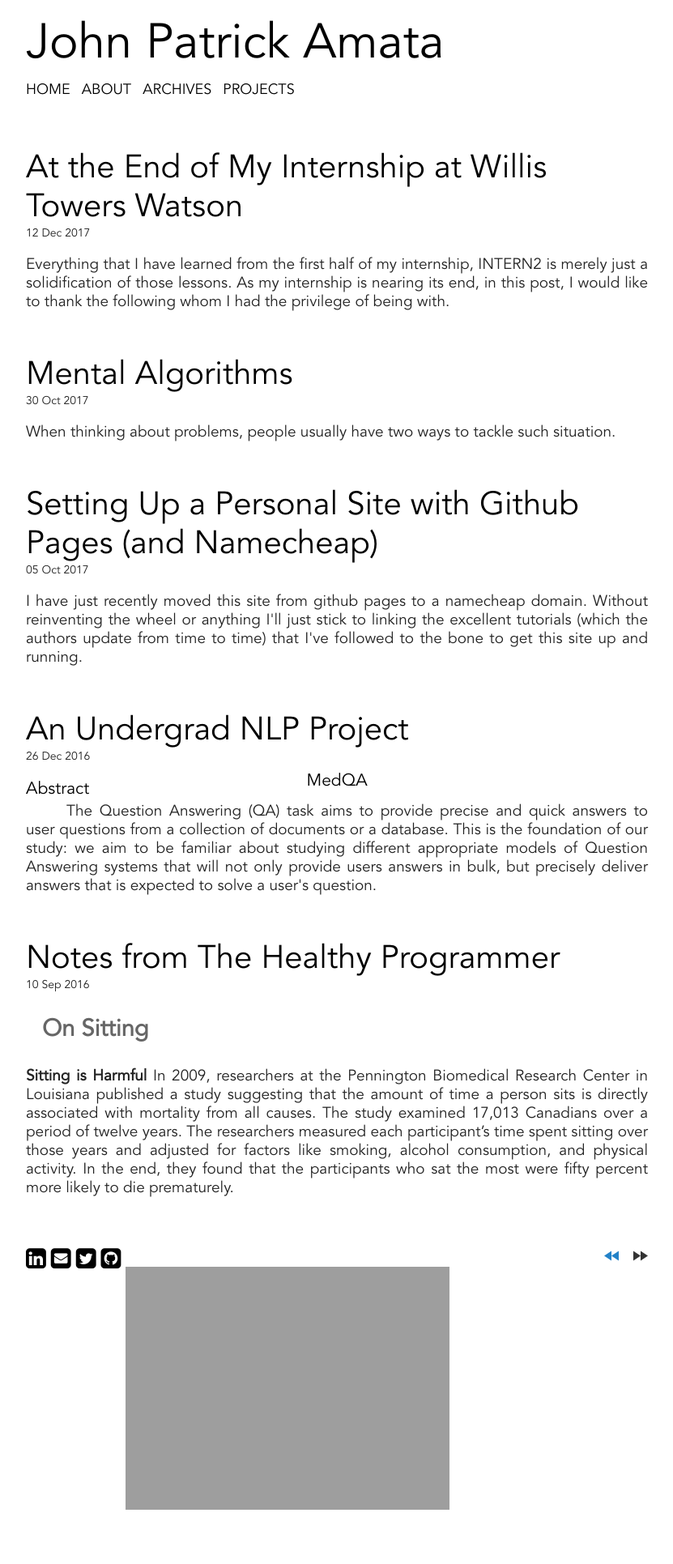
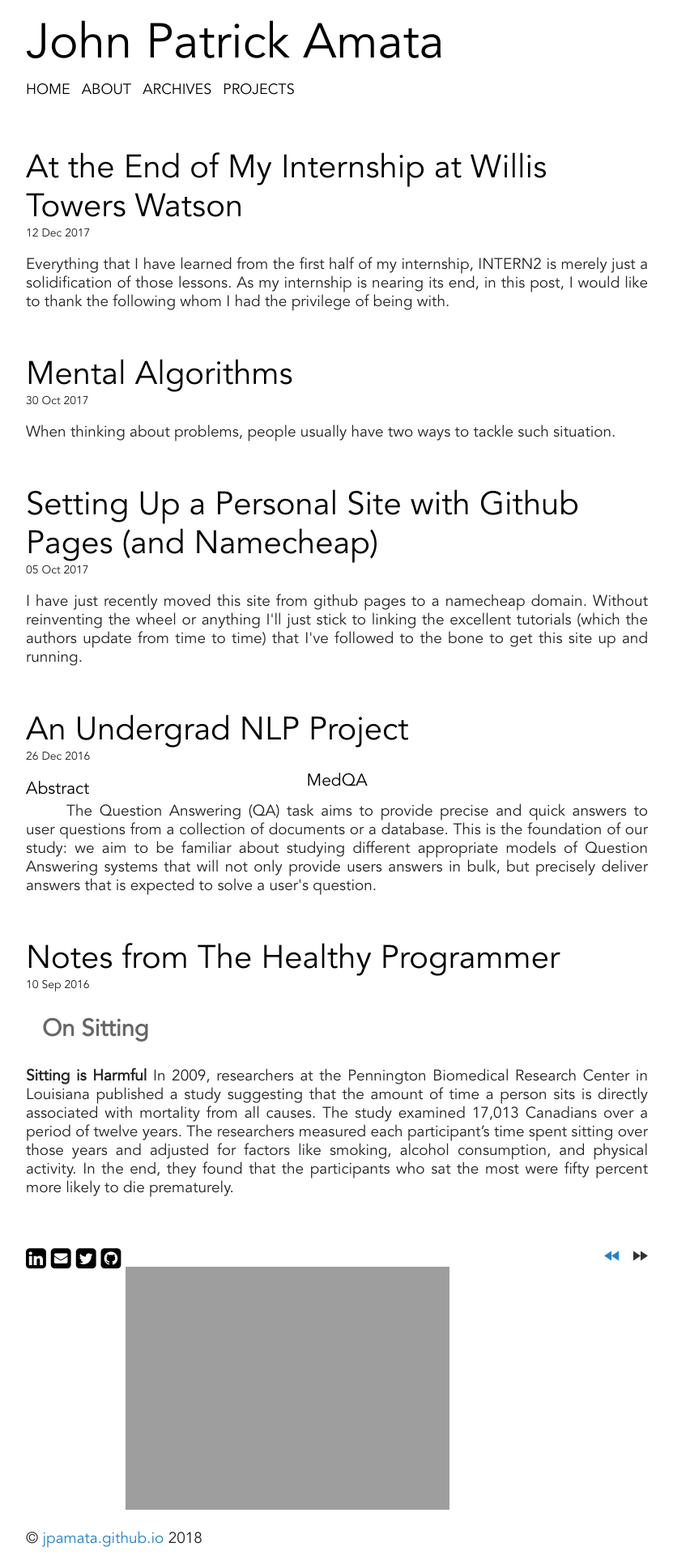
Before and after one commit to jpamata/jpamata.github.io, a Jekyll site: the page built from index.html, in a window 1280 px wide. Shown: the whole page at 81% size, without its empty margins (224-1055 px from the left). Built offline with Jekyll 4.4.1, drawn with Linux system fonts in a browser that asks for light colours; the list of posts is cut into pages by our own code; before the commit the page ends 1870 px from its top, so only the background shows below that.

Commit message:
Update footer.html

```diff
--- a/_includes/footer.html
+++ b/_includes/footer.html
@@ -42,5 +42,6 @@
 </script>
 
 <centrer>
-  <img src="http://johnamata.com/assets/transparent-sign.png">
+  <img src="http://johnamata.com/assets/transparent-sign.png"> <br/>
+  <p>&copy; <a href="{{ site.url }}/">{{site.title}}</a> {{ 'now' | date: '%Y' }}</p>
 </center>
```
